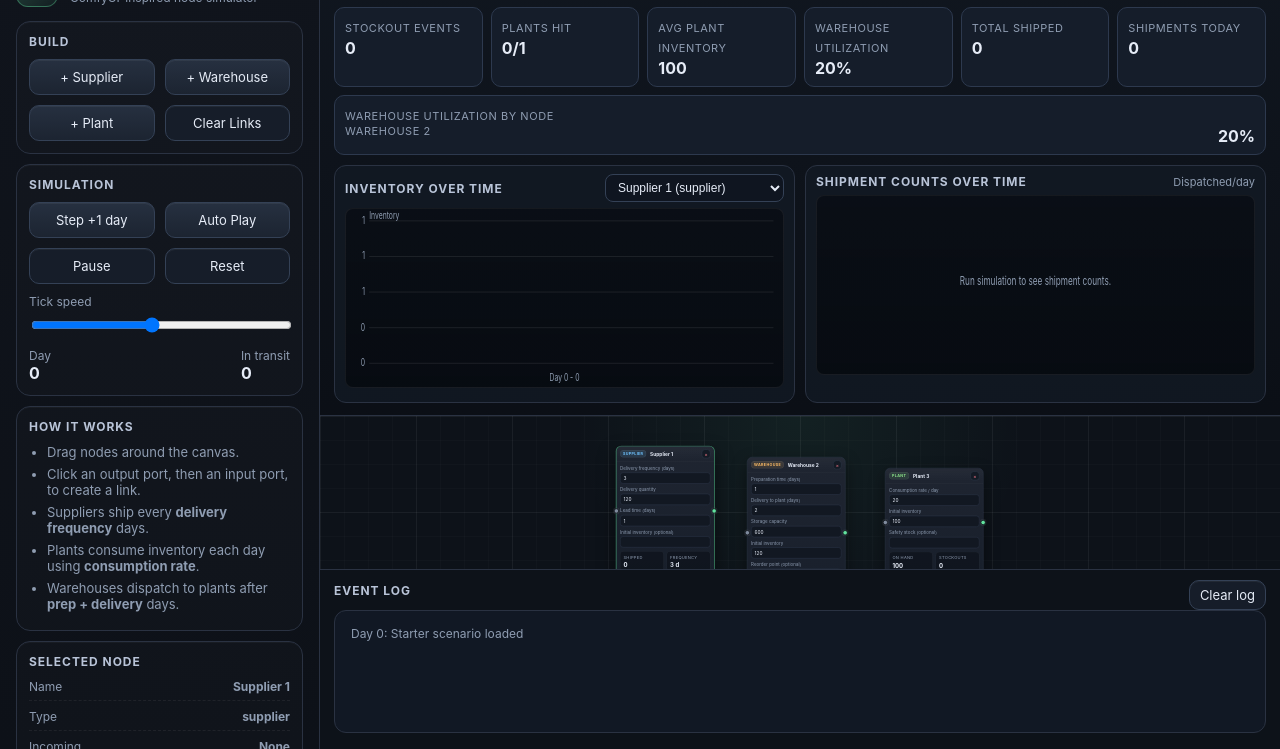
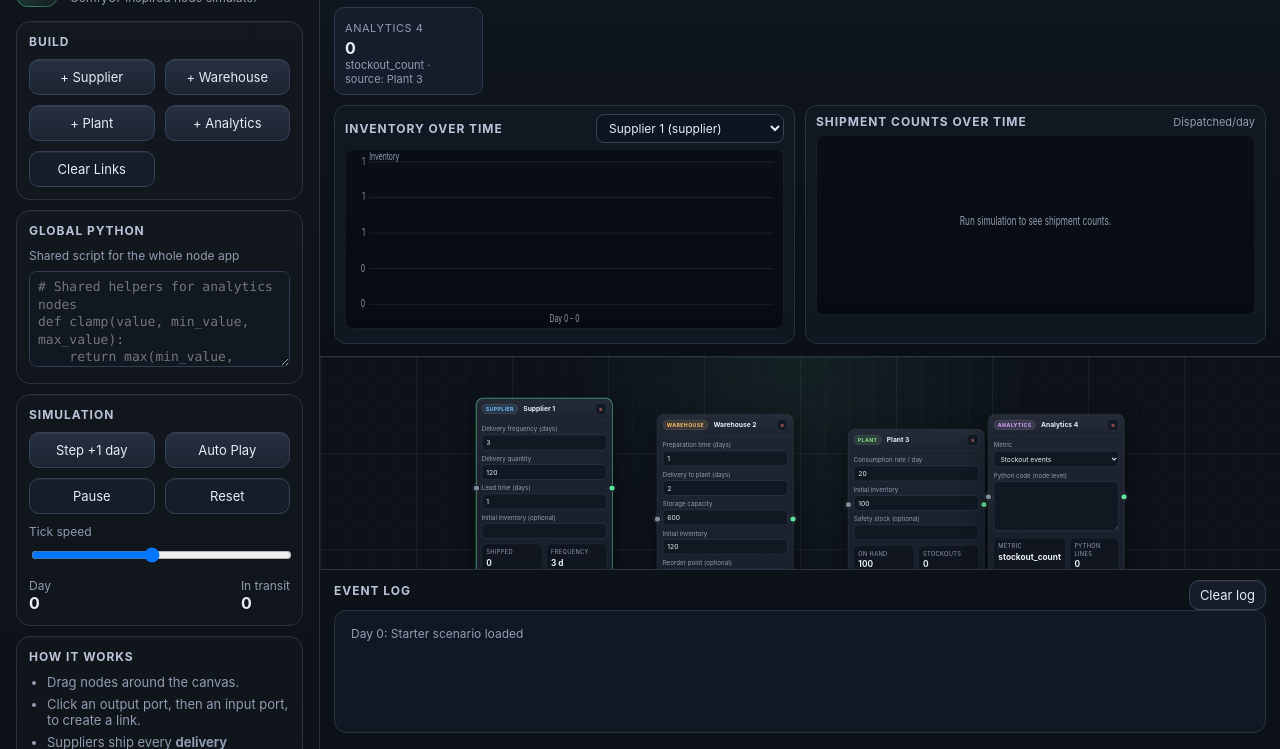
Before and after one commit to Myoxsis/Supply-Chain-Flow-Lab, a plain HTML site: page index.html in a window 1280 px wide. Shown: the part 51-800 px from the top of the page. Drawn offline with Linux system fonts and the light colour scheme.

Commit message:
Add node-managed analytics and Python snippet support

```diff
--- a/app.js
+++ b/app.js
@@ -10,6 +10,7 @@ const kpiBar = document.getElementById('kpiBar');
 const inventoryChart = document.getElementById('inventoryChart');
 const shipmentChart = document.getElementById('shipmentChart');
 const analyticsNodeSelect = document.getElementById('analyticsNodeSelect');
+const globalPythonCodeEl = document.getElementById('globalPythonCode');
 const tempLinkPath = document.createElementNS('http://www.w3.org/2000/svg', 'path');
 tempLinkPath.setAttribute('class', 'link-path temp-link hidden');
 linksSvg.appendChild(tempLinkPath);
@@ -52,6 +53,31 @@ const NODE_SCHEMAS = {
       { key: 'safetyStock', label: 'Safety stock (optional)', type: 'int', required: false, min: 0, step: 1, defaultValue: null },
     ],
   },
+  analytics: {
+    label: 'Analytics',
+    fields: [
+      { key: 'name', label: 'Name', type: 'string', required: true, defaultValue: (i) => `Analytics ${i}` },
+      {
+        key: 'metric',
+        label: 'Metric',
+        type: 'select',
+        required: true,
+        options: [
+          { value: 'stockout_count', label: 'Stockout events' },
+          { value: 'avg_plant_inventory', label: 'Avg plant inventory' },
+          { value: 'warehouse_utilization', label: 'Warehouse utilization %' },
+          { value: 'on_time_rate', label: 'On-time delivery %' },
+          { value: 'total_shipped', label: 'Total shipped volume' },
+          { value: 'shipments_today', label: 'Shipments today' },
+          { value: 'node_inventory', label: 'Connected node inventory' },
+          { value: 'node_shipped', label: 'Connected node shipped' },
+          { value: 'node_stockouts', label: 'Connected node stockouts' },
+        ],
+        defaultValue: 'stockout_count',
+      },
+      { key: 'pythonCode', label: 'Python code (node level)', type: 'text', required: false, defaultValue: '' },
+    ],
+  },
 };
 
 const state = {
@@ -86,6 +112,7 @@ const state = {
   camera: { x: 0, y: 0, zoom: 1 },
   keyState: { space: false },
   graphErrors: [],
+  globalPythonCode: '',
 };
 
 function createNodeData(type) {
@@ -126,6 +153,7 @@ function addNode(type, x = 80 + state.nodes.length * 40, y = 60 + state.nodes.le
 
 function resolveInitialInventory(type, data) {
   if (type === 'supplier') return data.initialInventory == null ? Infinity : data.initialInventory;
+  if (type === 'analytics') return 0;
   return data.initialInventory;
 }
 
@@ -186,10 +214,17 @@ function getNodeBody(node) {
     .map((field) => {
       const value = node[field.key] == null ? '' : node[field.key];
       const error = getFieldError(node, field.key);
+      const inputHtml = field.type === 'select'
+        ? `<select data-field="${field.key}">
+            ${(field.options ?? []).map((option) => `<option value="${option.value}" ${String(value) === String(option.value) ? 'selected' : ''}>${option.label}</option>`).join('')}
+          </select>`
+        : field.type === 'text'
+          ? `<textarea data-field="${field.key}" spellcheck="false">${value}</textarea>`
+          : `<input type="number" min="${field.min ?? 0}" step="${field.step ?? 1}" data-field="${field.key}" value="${value}" />`;
       return `
         <div class="field ${error ? 'invalid' : ''}">
           <label>${field.label}</label>
-          <input type="number" min="${field.min ?? 0}" step="${field.step ?? 1}" data-field="${field.key}" value="${value}" />
+          ${inputHtml}
           ${error ? `<div class="field-error">${error}</div>` : ''}
         </div>`;
     })
@@ -211,6 +246,11 @@ function getNodeBody(node) {
         <div class="kpi"><span class="label">On hand</span><span class="value">${node.inventory}</span></div>
         <div class="kpi"><span class="label">Stockouts</span><span class="value">${node.stockouts}</span></div>
       </div>`,
+    analytics: `
+      <div class="kpis">
+        <div class="kpi"><span class="label">Metric</span><span class="value">${node.metric}</span></div>
+        <div class="kpi"><span class="label">Python lines</span><span class="value">${(node.pythonCode || '').split('\n').filter((line) => line.trim()).length}</span></div>
+      </div>`,
   };
 
   return `${fieldsHtml}${commonKpis[node.type]}`;
@@ -220,8 +260,13 @@ function bindFieldEvents(body, node) {
   body.querySelectorAll('[data-field]').forEach((input) => {
     input.addEventListener('input', (e) => {
       const field = e.target.dataset.field;
-      const raw = e.target.value.trim();
-      const value = raw === '' ? null : Number(raw);
+      const fieldSchema = NODE_SCHEMAS[node.type].fields.find((item) => item.key === field);
+      const raw = e.target.value;
+      let value = raw;
+      if (fieldSchema?.type === 'int') {
+        const trimmed = raw.trim();
+        value = trimmed === '' ? null : Number(trimmed);
+      }
       node[field] = value;
       node.initial[field] = value;
       if (field === 'initialInventory') {
@@ -239,9 +284,19 @@ function validateNode(node) {
   const errors = {};
   schema.fields.forEach((field) => {
     const value = node[field.key];
-    if (field.type === 'string') {
+    if (field.type === 'string' || field.type === 'text') {
       if (field.required && (!value || !String(value).trim())) {
         errors[field.key] = `${field.label} is required.`;
+      }
+      return;
+    }
+    if (field.type === 'select') {
+      if (field.required && !value) {
+        errors[field.key] = `${field.label} is required.`;
+        return;
+      }
+      if (value && !(field.options ?? []).some((option) => option.value === value)) {
+        errors[field.key] = `${field.label} has an invalid selection.`;
       }
       return;
     }
@@ -288,7 +343,7 @@ function validateAll() {
     const from = getNode(link.from);
     const to = getNode(link.to);
     if (!from || !to || !isValidLink(from, to)) {
-      state.graphErrors.push(`Invalid link ${link.id}. Allowed: Supplier→Warehouse/Plant, Warehouse→Plant.`);
+      state.graphErrors.push(`Invalid link ${link.id}. Allowed: Supplier→Warehouse/Plant/Analytics, Warehouse→Plant/Analytics, Plant→Analytics.`);
     }
   });
 }
@@ -494,6 +549,7 @@ function tryCreateLink(fromId, toId) {
 }
 
 function isValidLink(from, to) {
+  if (to.type === 'analytics' && from.type !== 'analytics') return true;
   if (from.type === 'supplier' && (to.type === 'warehouse' || to.type === 'plant')) return true;
   if (from.type === 'warehouse' && to.type === 'plant') return true;
   return false;
@@ -568,10 +624,11 @@ function renderSelection() {
       <div class="selection-row"><span>Type</span><strong>${node.type}</strong></div>
       <div class="selection-row"><span>Incoming</span><strong>${incoming}</strong></div>
       <div class="selection-row"><span>Outgoing</span><strong>${outgoing}</strong></div>
-      <div class="selection-row"><span>Inventory</span><strong>${Number.isFinite(node.inventory) ? node.inventory : '∞'}</strong></div>
+      ${node.type !== 'analytics' ? `<div class="selection-row"><span>Inventory</span><strong>${Number.isFinite(node.inventory) ? node.inventory : '∞'}</strong></div>` : ''}
       ${node.type === 'supplier' ? `<div class="selection-row"><span>Frequency</span><strong>${node.deliveryFrequencyDays} days</strong></div>` : ''}
       ${node.type === 'warehouse' ? `<div class="selection-row"><span>Prep + Delivery</span><strong>${node.preparationTimeDays + node.deliveryToPlantDays} days</strong></div>` : ''}
       ${node.type === 'plant' ? `<div class="selection-row"><span>Consumption</span><strong>${node.consumptionRatePerDay}/day</strong></div>` : ''}
+      ${node.type === 'analytics' ? `<div class="selection-row"><span>Metric</span><strong>${node.metric}</strong></div>` : ''}
     </div>
     ${nodeErrors.length ? `<div class="validation-block"><strong>Validation errors</strong><ul>${nodeErrors.map((e) => `<li>${e}</li>`).join('')}</ul></div>` : '<div class="validation-ok">No validation errors.</div>'}
     ${graphErrorsHtml}`;
@@ -842,6 +899,7 @@ function serializeGraph() {
   return {
     version: 1,
     day: state.day,
+    globalPythonCode: state.globalPythonCode,
     nodes: state.nodes.map((node) => {
       const schemaKeys = NODE_SCHEMAS[node.type].fields.map((f) => f.key);
       const config = schemaKeys.reduce((acc, key) => {
@@ -883,30 +941,55 @@ function renderAnalytics() {
   renderShipmentChart();
 }
 
+function getPrimaryAnalyticsSource(analyticsNode) {
+  const inputLink = state.links.find((link) => link.to === analyticsNode.id);
+  return inputLink ? getNode(inputLink.from) : null;
+}
+
+function readMetricValue(analyticsNode) {
+  const source = getPrimaryAnalyticsSource(analyticsNode);
+  switch (analyticsNode.metric) {
+    case 'stockout_count':
+      return state.kpis.stockoutCount;
+    case 'avg_plant_inventory':
+      return Math.round(state.kpis.averagePlantInventory);
+    case 'warehouse_utilization':
+      return `${Math.round(state.kpis.warehouseUtilization * 100)}%`;
+    case 'on_time_rate':
+      return `${Math.round(state.kpis.onTimeDeliveries.rate * 100)}%`;
+    case 'total_shipped':
+      return state.kpis.totalShippedVolume;
+    case 'shipments_today':
+      return state.shipmentsByDay.at(-1)?.count ?? 0;
+    case 'node_inventory':
+      return source ? (Number.isFinite(source.inventory) ? source.inventory : '∞') : '—';
+    case 'node_shipped':
+      return source ? source.shipped : '—';
+    case 'node_stockouts':
+      return source ? source.stockouts : '—';
+    default:
+      return '—';
+  }
+}
+
 function renderKpiBar() {
-  const plants = state.nodes.filter((n) => n.type === 'plant');
-  const warehouses = state.nodes.filter((n) => n.type === 'warehouse');
-  const stockoutPlants = new Set(state.stockoutEvents.map((e) => e.nodeId)).size;
-  const recentShipmentCount = state.shipmentsByDay.at(-1)?.count ?? 0;
-  const utilizationRows = warehouses
-    .map((warehouse) => {
-      const history = state.inventoryHistoryByNode[warehouse.id] ?? [];
-      if (!history.length || !warehouse.storageCapacity) return null;
-      const avg = history.reduce((sum, pt) => sum + (pt.inventory ?? 0), 0) / history.length;
-      return `<div class="selection-row"><span>${warehouse.name}</span><strong>${Math.round((avg / warehouse.storageCapacity) * 100)}%</strong></div>`;
-    })
-    .filter(Boolean)
-    .join('');
+  const analyticsNodes = state.nodes.filter((node) => node.type === 'analytics');
+  if (!analyticsNodes.length) {
+    kpiBar.innerHTML = '<div class="kpi-pill" style="grid-column: 1 / -1;"><span>No analytics nodes yet</span><strong>Add an Analytics node to publish metrics.</strong></div>';
+    return;
+  }
 
-  kpiBar.innerHTML = `
-    <div class="kpi-pill"><span>Stockout events</span><strong>${state.kpis.stockoutCount}</strong></div>
-    <div class="kpi-pill"><span>Plants hit</span><strong>${stockoutPlants}/${plants.length}</strong></div>
-    <div class="kpi-pill"><span>Avg plant inventory</span><strong>${Math.round(state.kpis.averagePlantInventory)}</strong></div>
-    <div class="kpi-pill"><span>Warehouse utilization</span><strong>${Math.round(state.kpis.warehouseUtilization * 100)}%</strong></div>
-    <div class="kpi-pill"><span>Total shipped</span><strong>${state.kpis.totalShippedVolume}</strong></div>
-    <div class="kpi-pill"><span>Shipments today</span><strong>${recentShipmentCount}</strong></div>
-    ${utilizationRows ? `<div class="kpi-pill" style="grid-column: 1 / -1;"><span>Warehouse utilization by node</span><div class="selection-grid">${utilizationRows}</div></div>` : ''}
-  `;
+  kpiBar.innerHTML = analyticsNodes.map((node) => {
+    const source = getPrimaryAnalyticsSource(node);
+    const value = readMetricValue(node);
+    return `
+      <div class="kpi-pill">
+        <span>${node.name}</span>
+        <strong>${value}</strong>
+        <div class="chart-meta">${node.metric}${source ? ` · source: ${source.name}` : ''}</div>
+      </div>
+    `;
+  }).join('');
 }
 
 function renderInventoryChart() {
@@ -1231,6 +1314,7 @@ window.addEventListener('keyup', (e) => {
 document.getElementById('addSupplier').addEventListener('click', () => addNode('supplier'));
 document.getElementById('addWarehouse').addEventListener('click', () => addNode('warehouse'));
 document.getElementById('addPlant').addEventListener('click', () => addNode('plant'));
+document.getElementById('addAnalytics').addEventListener('click', () => addNode('analytics'));
 document.getElementById('clearLinks').addEventListener('click', () => {
   state.links = [];
   state.selectedLinkIds = [];
@@ -1252,12 +1336,18 @@ document.getElementById('clearLogBtn').addEventListener('click', () => {
   eventLog.innerHTML = '';
   state.eventLog = [];
 });
+globalPythonCodeEl.addEventListener('input', (e) => {
+  state.globalPythonCode = e.target.value;
+});
+state.globalPythonCode = globalPythonCodeEl.value;
 
 addNode('supplier', 80, 90);
 addNode('warehouse', 430, 120);
 addNode('plant', 800, 150);
+addNode('analytics', 1070, 120);
 state.links.push({ id: `link-${state.linkCounter++}`, from: state.nodes[0].id, to: state.nodes[1].id });
 state.links.push({ id: `link-${state.linkCounter++}`, from: state.nodes[1].id, to: state.nodes[2].id });
+state.links.push({ id: `link-${state.linkCounter++}`, from: state.nodes[2].id, to: state.nodes[3].id });
 validateAll();
 initializeSimulationTracking();
 fitToGraph();
@@ -1267,7 +1357,7 @@ log('Starter scenario loaded');
 
 window.SupplyChainFlowLab = {
   serializeGraph,
-  getState: () => structuredClone({ nodes: state.nodes, links: state.links, graphErrors: state.graphErrors }),
+  getState: () => structuredClone({ nodes: state.nodes, links: state.links, graphErrors: state.graphErrors, globalPythonCode: state.globalPythonCode }),
   stepSimulation,
   simulateDays,
   getSimulationOutput: buildSimulationOutput,
--- a/index.html
+++ b/index.html
@@ -23,8 +23,17 @@
           <button id="addSupplier">+ Supplier</button>
           <button id="addWarehouse">+ Warehouse</button>
           <button id="addPlant">+ Plant</button>
+          <button id="addAnalytics">+ Analytics</button>
           <button id="clearLinks" class="ghost">Clear Links</button>
         </div>
+      </section>
+
+      <section class="panel">
+        <h2>Global Python</h2>
+        <label for="globalPythonCode">Shared script for the whole node app</label>
+        <textarea id="globalPythonCode" class="code-editor" spellcheck="false" placeholder="# Shared helpers for analytics nodes
+def clamp(value, min_value, max_value):
+    return max(min_value, min(value, max_value))"></textarea>
       </section>
 
       <section class="panel">
--- a/styles.css
+++ b/styles.css
@@ -17,6 +17,7 @@
 * { box-sizing: border-box; }
 html, body { height: 100%; margin: 0; font-family: Inter, ui-sans-serif, system-ui, sans-serif; background: var(--bg); color: var(--text); }
 button, input { font: inherit; }
+textarea, select { font: inherit; }
 body { overflow: hidden; }
 body.space-pan .workspace { cursor: grab; }
 .app-shell { display: grid; grid-template-columns: 320px 1fr; height: 100vh; gap: 0; }
@@ -224,6 +225,27 @@ input[type="range"] { width: 100%; margin-top: 8px; }
   width: 100%; background: #121822; border: 1px solid #313d52; border-radius: 8px;
   padding: 6px 8px; color: var(--text); font-size: 13px;
 }
+.field textarea,
+.field select,
+.code-editor {
+  width: 100%;
+  background: #121822;
+  border: 1px solid #313d52;
+  border-radius: 8px;
+  padding: 6px 8px;
+  color: var(--text);
+  font-size: 13px;
+}
+.field textarea,
+.code-editor {
+  min-height: 96px;
+  resize: vertical;
+}
+.code-editor {
+  margin-top: 8px;
+  font-family: ui-monospace, SFMono-Regular, Menlo, Monaco, Consolas, "Liberation Mono", "Courier New", monospace;
+  line-height: 1.35;
+}
 .kpis { display: grid; grid-template-columns: repeat(2, 1fr); gap: 8px; margin-top: 10px; }
 .kpi {
   background: rgba(8,11,17,.48); border: 1px solid rgba(255,255,255,.06); border-radius: 10px; padding: 8px;
@@ -252,6 +274,7 @@ input[type="range"] { width: 100%; margin-top: 8px; }
 .node-card.type-supplier .node-type-chip { color: var(--supplier); background: rgba(111,194,255,.12); }
 .node-card.type-warehouse .node-type-chip { color: var(--warehouse); background: rgba(255,189,102,.12); }
 .node-card.type-plant .node-type-chip { color: var(--plant); background: rgba(142,230,139,.12); }
+.node-card.type-analytics .node-type-chip { color: #d9a8ff; background: rgba(217,168,255,.14); }
 .selection-grid { display: grid; gap: 8px; }
 .selection-grid .selection-row {
   display: flex;
```
Also changed, not shown: README.txt.
